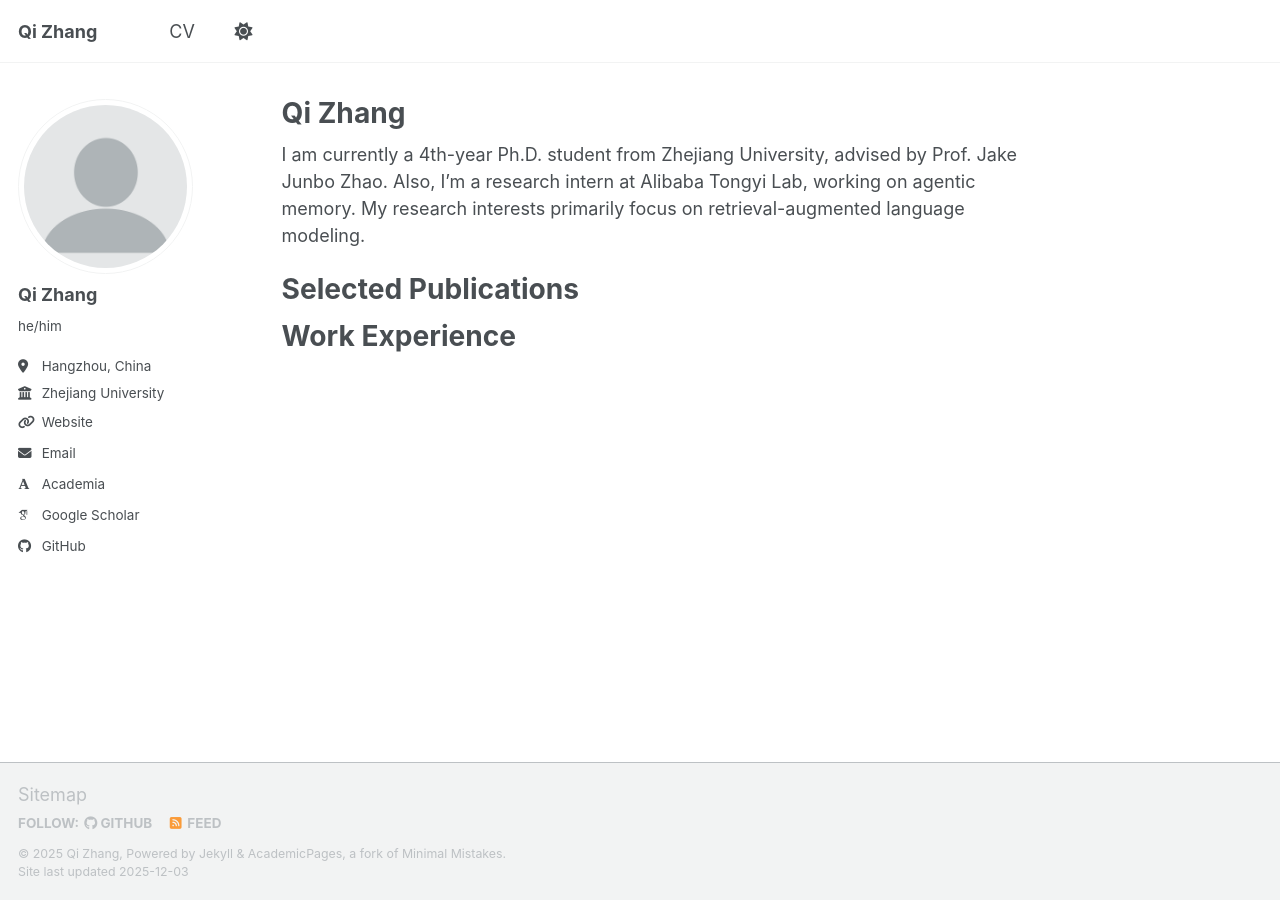
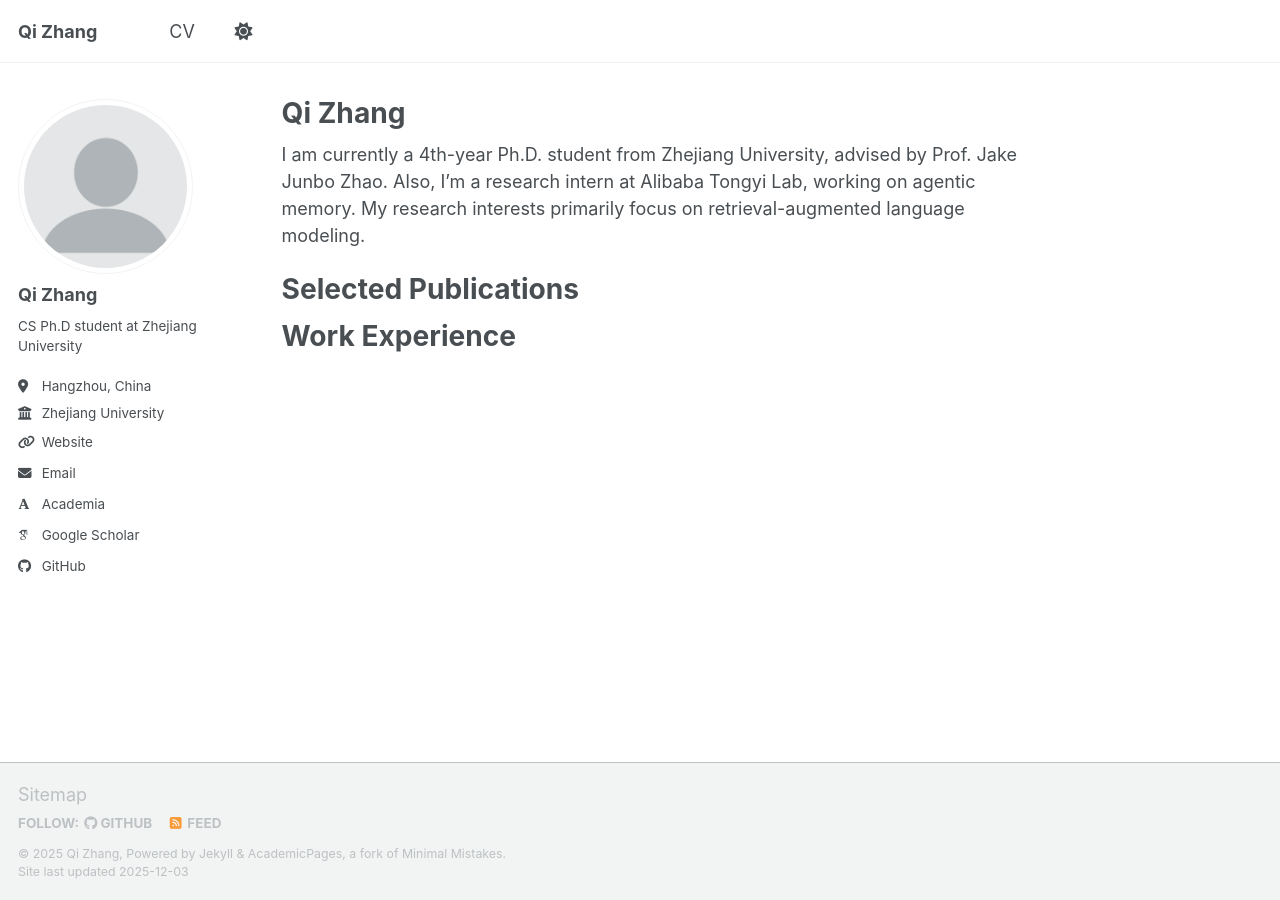
Before and after one commit to Cheungki/Cheungki.github.io, a Jekyll site: the page built from _pages/about.md, in a window 1280 px wide. Built offline with Jekyll 4.4.1, drawn with Linux system fonts in a browser that asks for light colours; some web fonts are replaced; a script bundle is joined from its source files by our own code; library files that are not in the unit come from our copies.

Commit message:
Update _config.yml

```diff
--- a/_config.yml
+++ b/_config.yml
@@ -25,8 +25,8 @@ author:
   # Biographic information
   avatar           : "profile.png"
   name             : "Qi Zhang"
-  pronouns         : "he/him"
-  bio              : ""
+  pronouns         : # "he/him"
+  bio              : "CS Ph.D student at Zhejiang University"
   location         : "Hangzhou, China"
   employer         : "Zhejiang University"
   uri              : "https://cheungki.github.io" # URL
```
